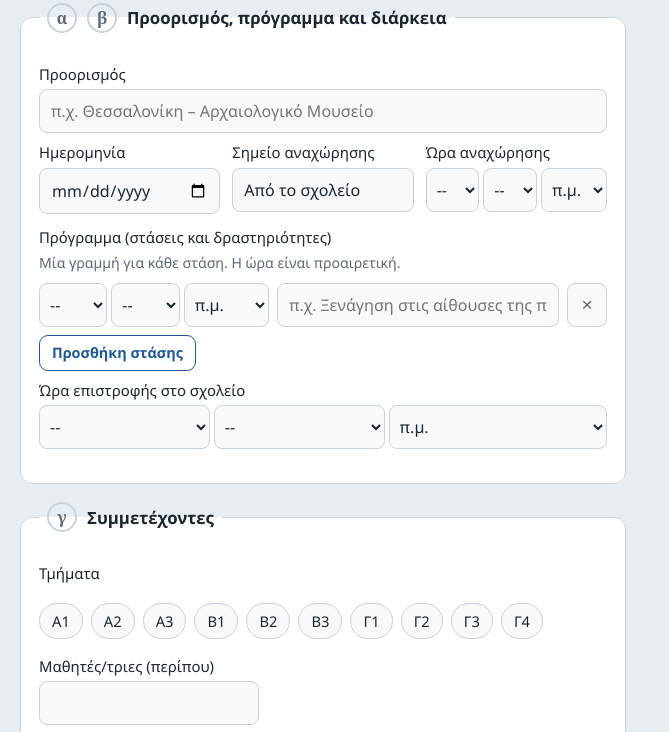
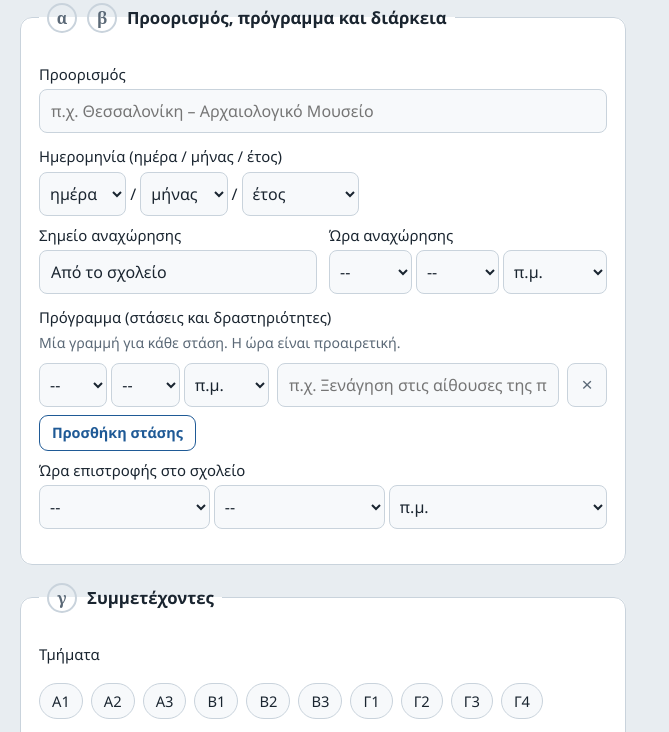
Before and after one commit to alexpassalidis/draseis, a plain HTML site: page prosklisi-metakinisis.html in a window 1280 px wide. Shown: the part 1092-1824 px from the top of the page, without its empty margins (0-669 px from the left). Drawn offline with Linux system fonts and the light colour scheme.

Commit message:
Enhance date inputs and remove notes section
Added date input fields for departure and post dates, and updated the layout for better alignment. Removed the notes field for the school administration.

```diff
--- a/prosklisi-metakinisis.html
+++ b/prosklisi-metakinisis.html
@@ -59,7 +59,9 @@ details.admin{min-width:0}
 .list .opt input{margin-top:4px;width:18px;height:18px;accent-color:var(--accent);flex:none}
 .stops{display:flex;flex-direction:column;gap:8px;margin-top:8px}
 .stop{display:grid;grid-template-columns:minmax(230px,auto) 1fr auto;gap:8px}
-.tp{display:flex;gap:4px;min-width:0}
+.tp,.dp{display:flex;gap:4px;min-width:0;align-items:center}
+.dp select{flex:1 1 0;min-width:64px;padding-left:6px;padding-right:4px}
+.dp select:last-child{flex:1.4 1 0}
 .tp select{flex:1 1 0;min-width:0;padding-left:6px;padding-right:4px}
 .tp select:last-child{flex:1.3 1 0}
 @media (max-width:560px){.stop{grid-template-columns:1fr auto}.stop .tp{grid-column:1/-1}}
@@ -141,8 +143,9 @@ body.leader .admin-only,body.admin .leader-only{display:none!important}
       <legend><span class="mark" data-mark="a">α</span><span class="mark" data-mark="b">β</span>Προορισμός, πρόγραμμα και διάρκεια</legend>
       <label for="dest">Προορισμός</label>
       <input type="text" id="dest" name="dest" placeholder="π.χ. Θεσσαλονίκη – Αρχαιολογικό Μουσείο">
+      <label>Ημερομηνία (ημέρα / μήνας / έτος)</label>
+      <span data-dp="date" style="max-width:320px"></span>
       <div class="row">
-        <div><label for="date">Ημερομηνία</label><input type="date" id="date" name="date"></div>
         <div><label for="depPlace">Σημείο αναχώρησης</label><input type="text" id="depPlace" name="depPlace" value="Από το σχολείο"></div>
         <div><label for="depTime">Ώρα αναχώρησης</label><span data-tp="depTime" data-value=""></span></div>
       </div>
@@ -183,11 +186,6 @@ body.leader .admin-only,body.admin .leader-only{display:none!important}
       <input type="text" id="servOther" name="servOther" placeholder="π.χ. εισιτήρια για την παράσταση της 11:00">
     </fieldset>
 
-    <fieldset>
-      <legend>Σημειώσεις για τη Διεύθυνση του σχολείου</legend>
-      <p class="hint">Δεν μπαίνουν στην πρόσκληση, μόνο στο email. Μην γράφεις ονόματα μαθητών ή θέματα υγείας.</p>
-      <textarea id="notes" name="notes"></textarea>
-    </fieldset>
 
     <details class="admin admin-only" id="admin" open>
       <summary>Συμπληρώνει η Διεύθυνση του σχολείου</summary>
@@ -199,10 +197,10 @@ body.leader .admin-only,body.admin .leader-only{display:none!important}
       <h4 class="sub-h">Στοιχεία αυτής της πρόσκλησης</h4>
       <div class="row">
         <div><label for="protocol">Αρ. πρωτοκόλλου</label><input type="text" id="protocol" name="protocol"></div>
-        <div><label for="postDate">Ημερομηνία ανάρτησης</label><input type="date" id="postDate" name="postDate"></div>
+        <div><label for="postDate">Ημερομηνία ανάρτησης</label><span data-dp="postDate"></span></div>
       </div>
       <div class="row">
-        <div><label for="deadDate">Λήξη προσφορών (ημερομηνία)</label><input type="date" id="deadDate" name="deadDate"></div>
+        <div><label for="deadDate">Λήξη προσφορών (ημερομηνία)</label><span data-dp="deadDate"></span></div>
         <div><label for="deadTime">Ώρα λήξης</label><span data-tp="deadTime" data-value="12:00"></span></div>
       </div>
       <p class="status" id="deadOut"></p>
@@ -312,7 +310,36 @@ body.leader .admin-only,body.admin .leader-only{display:none!important}
     return span;
   }
   document.querySelectorAll("span[data-tp]").forEach(sp=>makeTP(sp,sp.dataset.tp,sp.dataset.value));
-  const syncTP=()=>document.querySelectorAll(".tp").forEach(sp=>sp.sync&&sp.sync());
+  // ---------- ημερομηνία ως ημέρα / μήνας / έτος
+  function makeDP(span,id,val){
+    span.classList.add("dp");
+    const hid=document.createElement("input");hid.type="hidden";hid.className="dval";if(id){hid.id=id;hid.name=id;}
+    const sd=document.createElement("select"),sm=document.createElement("select"),sy=document.createElement("select");
+    sd.setAttribute("aria-label","Ημέρα");sm.setAttribute("aria-label","Μήνας");sy.setAttribute("aria-label","Έτος");
+    const Y=new Date().getFullYear();
+    sd.innerHTML=`<option value="">ημέρα</option>`+Array.from({length:31},(_,i)=>`<option value="${pad(i+1)}">${pad(i+1)}</option>`).join("");
+    sm.innerHTML=`<option value="">μήνας</option>`+Array.from({length:12},(_,i)=>`<option value="${pad(i+1)}">${pad(i+1)}</option>`).join("");
+    sy.innerHTML=`<option value="">έτος</option>`+[Y-1,Y,Y+1,Y+2].map(y=>`<option>${y}</option>`).join("");
+    span.append(hid,sd,document.createTextNode("/"),sm,document.createTextNode("/"),sy);
+    const push=()=>{
+      if(sd.value&&sm.value&&!sy.value)sy.value=String(Y);
+      if(!(sd.value&&sm.value&&sy.value)){hid.value="";return;}
+      const last=new Date(+sy.value,+sm.value,0).getDate();
+      if(+sd.value>last)sd.value=pad(last);
+      hid.value=`${sy.value}-${sm.value}-${sd.value}`;
+    };
+    [sd,sm,sy].forEach(s=>s.addEventListener("change",push));
+    span.sync=()=>{
+      const m=/^(\d{4})-(\d{2})-(\d{2})$/.exec(hid.value);
+      if(!m){sd.value="";sm.value="";sy.value="";return;}
+      if(![...sy.options].some(o=>o.value===m[1]))sy.add(new Option(m[1],m[1]));
+      sy.value=m[1];sm.value=m[2];sd.value=m[3];
+    };
+    hid.value=val||"";span.sync();
+    return span;
+  }
+  document.querySelectorAll("span[data-dp]").forEach(sp=>makeDP(sp,sp.dataset.dp,""));
+  const syncTP=()=>document.querySelectorAll(".tp,.dp").forEach(sp=>sp.sync&&sp.sync());
 
   $("classes").innerHTML=CLASSES.map(c=>`<label class="chip"><input type="checkbox" name="cls" value="${c}"><span>${c}</span></label>`).join("");
   const opts=(arr,name)=>arr.map(([k,t])=>`<label class="opt"><input type="checkbox" name="${name}" value="${k}"><span>${t}</span></label>`).join("");
@@ -379,7 +406,7 @@ body.leader .admin-only,body.admin .leader-only{display:none!important}
     let dur="";
     if(d0!=null&&d1!=null&&d1>d0){const m=d1-d0,h=Math.floor(m/60);dur=`${h} ώρ${h===1?"α":"ες"}${m%60?` και ${m%60}΄`:""}`;}
     const st=+v.students||0, te=teacherList(v).length;
-    const nb=+v.buses||0, ns=+v.seats||0;
+    const nb=+v.buses||0;
     const busLine=nb?`${nb} λεωφορεί${nb===1?"ο":"α"}`:{m:"αριθμός λεωφορείων"};
     const servTxt=SERV.filter(([k])=>v.serv.includes(k)).map(([,t])=>t);
     if(v.servOther)servTxt.push(v.servOther);
@@ -407,12 +434,12 @@ body.leader .admin-only,body.admin .leader-only{display:none!important}
     P.offerRows=[
       [["Επωνυμία επιχείρησης"],""],[["ΑΦΜ / ΔΟΥ"],""],[["Διεύθυνση, τηλέφωνο, email"],""],
       [["Αρ. Μητρώου ΜΗ.ΤΕ. ή άδειας λειτουργίας"],""],
-      [[`Αριθμός λεωφορείων και θέσεις καθενός${nb?` (ζητούνται ${nb}${ns?` × ${ns}`:""})`:""}`],""],
+      [["Αριθμός λεωφορείων"],""],
       ...servTxt.map(t=>[[`Περιλαμβάνεται: ${t}`],"ΝΑΙ ☐     ΟΧΙ ☐"]),
       [[{b:"Συνολική τιμή με ΦΠΑ (€)"}],""],[[{b:"Τιμή ανά μαθητή/τρια με ΦΠΑ (€)"}],""]
     ];
     P.offerEnd="Η προσφορά καλύπτει όλα τα στοιχεία α έως ε της πρόσκλησης.";
-    P.done={a:!!(v.dest&&v.stops.length),b:!!(date&&v.depTime&&v.retTime&&d1>d0),c:!!(st&&te),d:!!(nb||ns||st+te),e:servTxt.length>0};
+    P.done={a:!!(v.dest&&v.stops.length),b:!!(date&&v.depTime&&v.retTime&&d1>d0),c:!!(st&&te),d:!!nb,e:servTxt.length>0};
     P.date=date;P.post=post;P.dead=dead;
     P.fileBase=`${(v.dest||"metakinisi").split(/[–,-]/)[0].trim()}${date?`_${date.getDate()}-${date.getMonth()+1}-${date.getFullYear()}`:""}`.replace(/[\\/:*?"<>|]/g,"");
     return P;
@@ -590,7 +617,7 @@ body.leader .admin-only,body.admin .leader-only{display:none!important}
     const tl=teacherList(v);
     const serv=SERV.filter(([k])=>v.serv.includes(k)).map(([,t])=>t);
     if(v.servOther)serv.push(v.servOther);
-    const nb=+v.buses||0, ns=+v.seats||0;
+    const nb=+v.buses||0;
     const lines=[
       "ΣΤΟΙΧΕΙΑ ΜΕΤΑΚΙΝΗΣΗΣ",
       "",
@@ -677,7 +704,7 @@ body.leader .admin-only,body.admin .leader-only{display:none!important}
     const keep={};ADMIN_KEYS.forEach(k=>keep[k]=$(k).value);
     HTMLFormElement.prototype.reset.call(f);Object.entries(keep).forEach(([k,x])=>$(k).value=x);
     sentOk=false;$("send").disabled=false;$("send").textContent="Αποστολή";setMsg("");$("fallback").hidden=true;
-    $("importCode").value="";$("depTime").value="";$("retTime").value="";syncTP();
+    $("importCode").value="";$("depTime").value="";$("retTime").value="";["date","postDate","deadDate"].forEach(k=>$(k).value="");syncTP();
     try{localStorage.removeItem("prosklisi-draft");}catch(e){}
     $("stops").innerHTML="";addStop();update();
     window.scrollTo({top:0,behavior:"smooth"});toast("Η φόρμα καθάρισε.");
```
